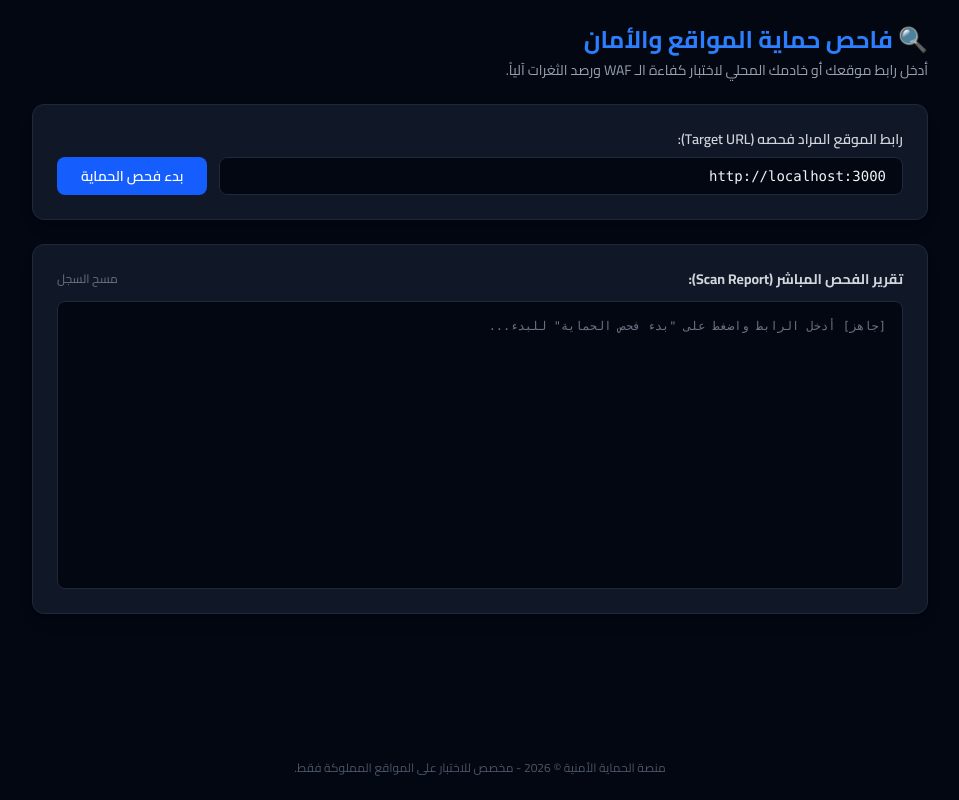
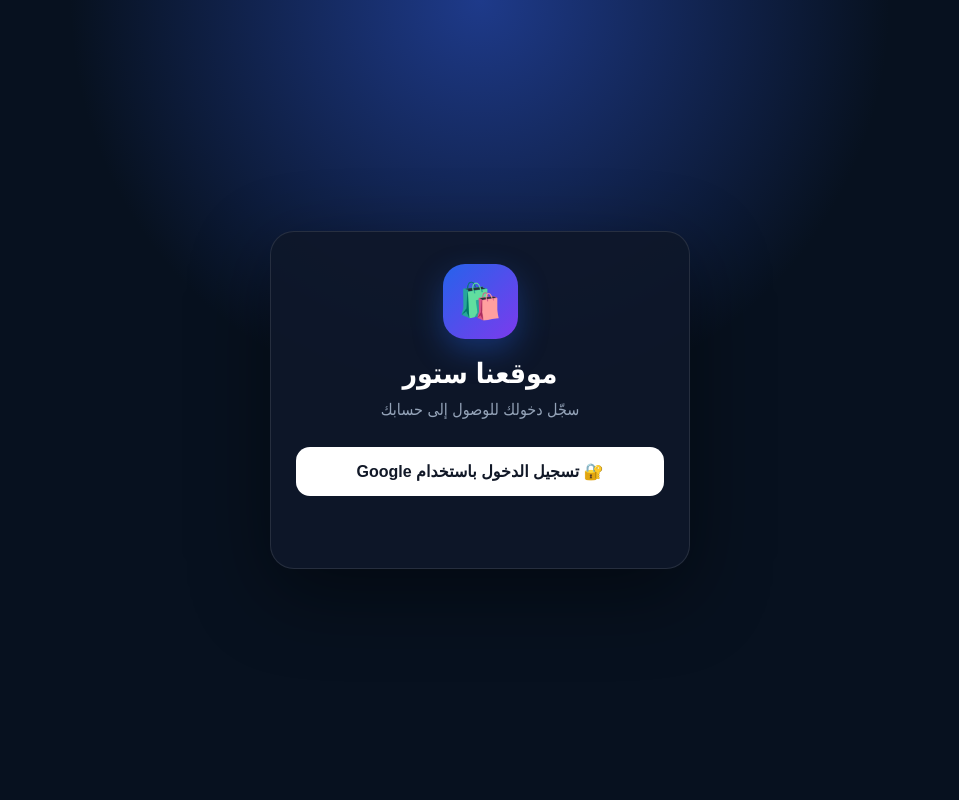
Before and after one commit to okjig469852-wq/Tst, a plain HTML site: page index.html in a window 1280 px wide. Shown: the whole page, without its empty margins (160-1119 px from the left). Drawn offline with nearby package versions, Linux system fonts and the light colour scheme.

Commit message:
Update index.html

```diff
--- a/index.html
+++ b/index.html
@@ -1,134 +1,205 @@
 <!DOCTYPE html>
 <html lang="ar" dir="rtl">
 <head>
-    <meta charset="UTF-8">
-    <meta name="viewport" content="width=device-width, initial-scale=1.0">
-    <title>فاحص ثغرات وحماية المواقع (WAF Scanner)</title>
-    <script src="https://cdn.jsdelivr.net/npm/@tailwindcss/browser@4"></script>
-    <link href="https://fonts.googleapis.com/css2?family=Cairo:wght@400;600;700&display=swap" rel="stylesheet">
-    <style>body { font-family: 'Cairo', sans-serif; }</style>
+  <meta charset="UTF-8">
+  <meta name="viewport" content="width=device-width, initial-scale=1.0">
+
+  <title>موقعنا ستور | تسجيل الدخول</title>
+
+  <style>
+    * {
+      box-sizing: border-box;
+    }
+
+    body {
+      margin: 0;
+      min-height: 100vh;
+      font-family: Arial, Tahoma, sans-serif;
+      background:
+        radial-gradient(circle at top, #1e3a8a, transparent 40%),
+        #07111f;
+      color: white;
+      display: flex;
+      align-items: center;
+      justify-content: center;
+      padding: 20px;
+    }
+
+    .card {
+      width: 100%;
+      max-width: 420px;
+      padding: 32px 25px;
+      border: 1px solid rgba(255,255,255,.1);
+      border-radius: 24px;
+      background: rgba(15,23,42,.92);
+      box-shadow: 0 25px 80px rgba(0,0,0,.45);
+      text-align: center;
+    }
+
+    .logo {
+      width: 75px;
+      height: 75px;
+      margin: 0 auto 18px;
+      border-radius: 22px;
+      display: flex;
+      align-items: center;
+      justify-content: center;
+      font-size: 35px;
+      background: linear-gradient(135deg, #2563eb, #7c3aed);
+      box-shadow: 0 12px 30px rgba(37,99,235,.35);
+    }
+
+    h1 {
+      margin: 0;
+      font-size: 28px;
+    }
+
+    .subtitle {
+      color: #94a3b8;
+      margin: 10px 0 28px;
+    }
+
+    button {
+      width: 100%;
+      border: 0;
+      border-radius: 14px;
+      padding: 15px;
+      font-size: 16px;
+      font-weight: bold;
+      cursor: pointer;
+      transition: .2s;
+    }
+
+    button:active {
+      transform: scale(.98);
+    }
+
+    #loginBtn {
+      background: white;
+      color: #111827;
+    }
+
+    #loginBtn:hover {
+      background: #e5e7eb;
+    }
+
+    #logoutBtn {
+      display: none;
+      margin-top: 12px;
+      background: #dc2626;
+      color: white;
+    }
+
+    #userBox {
+      display: none;
+      margin-top: 22px;
+      padding: 20px;
+      border-radius: 18px;
+      background: rgba(2,6,23,.7);
+      border: 1px solid rgba(255,255,255,.08);
+    }
+
+    #photo {
+      display: none;
+      width: 78px;
+      height: 78px;
+      border-radius: 50%;
+      object-fit: cover;
+      margin: 0 auto 12px;
+      border: 3px solid #3b82f6;
+    }
+
+    #name {
+      margin: 8px 0;
+    }
+
+    #email {
+      margin: 0;
+      color: #94a3b8;
+      word-break: break-word;
+      font-size: 14px;
+    }
+
+    #status {
+      min-height: 22px;
+      margin-top: 18px;
+      color: #93c5fd;
+      font-size: 14px;
+    }
+
+    .loading {
+      opacity: .6;
+      pointer-events: none;
+    }
+
+    .success {
+      color: #4ade80 !important;
+    }
+
+    .error {
+      color: #f87171 !important;
+    }
+  </style>
 </head>
-<body class="bg-gray-950 text-gray-100 min-h-screen flex flex-col p-6">
 
-    <!-- رأس الصفحة -->
-    <header class="max-w-4xl mx-auto w-full mb-6">
-        <h1 class="text-2xl font-bold text-blue-500">🔍 فاحص حماية المواقع والأمان</h1>
-        <p class="text-gray-400 text-sm mt-1">أدخل رابط موقعك أو خادمك المحلي لاختبار كفاءة الـ WAF ورصد الثغرات آلياً.</p>
-    </header>
+<body>
 
-    <!-- محتوى الأداة -->
-    <main class="max-w-4xl mx-auto w-full space-y-6">
+  <main class="card">
 
-        <!-- حقل إدخال الرابط -->
-        <div class="bg-gray-900 border border-gray-800 p-6 rounded-xl shadow-lg">
-            <label class="block text-sm font-semibold mb-2 text-gray-300">رابط الموقع المراد فحصه (Target URL):</label>
-            <div class="flex gap-3">
-                <input type="text" id="targetUrl" value="http://localhost:3000" placeholder="مثال: http://localhost:3000"
-                    class="flex-1 bg-gray-950 border border-gray-800 rounded-lg px-4 py-2 focus:outline-none focus:border-blue-500 text-sm font-mono">
-                <button onclick="startScanning()" id="scanBtn" class="bg-blue-600 hover:bg-blue-700 text-white font-semibold px-6 py-2 rounded-lg transition duration-200 text-sm">
-                    بدء فحص الحماية
-                </button>
-            </div>
-        </div>
+    <div class="logo">🛍️</div>
 
-        <!-- سجل نتائج الفحص (Live Output) -->
-        <div class="bg-gray-900 border border-gray-800 p-6 rounded-xl shadow-lg">
-            <div class="flex justify-between items-center mb-3">
-                <h3 class="font-bold text-sm text-gray-300">تقرير الفحص المباشر (Scan Report):</h3>
-                <button onclick="clearLogs()" class="text-xs text-gray-500 hover:text-gray-300">مسح السجل</button>
-            </div>
-            <div id="scanLog" class="bg-gray-950 font-mono text-xs text-gray-300 p-4 rounded-lg h-72 overflow-y-auto border border-gray-800 space-y-2">
-                <div class="text-gray-500">[جاهز] أدخل الرابط واضغط على "بدء فحص الحماية" للبدء...</div>
-            </div>
-        </div>
+    <h1>موقعنا ستور</h1>
 
-    </main>
+    <p class="subtitle">
+      سجّل دخولك للوصول إلى حسابك
+    </p>
 
-    <!-- الفوتر -->
-    <footer class="max-w-4xl mx-auto w-full text-center text-xs text-gray-600 mt-auto pt-6">
-        منصة الحماية الأمنية © 2026 - مخصص للاختبار على المواقع المملوكة فقط.
-    </footer>
+    <button id="loginBtn">
+      🔐 تسجيل الدخول باستخدام Google
+    </button>
 
-    <!-- كود الجافاسكريبت الخاص بعملية الفحص -->
-    <script>
-        const scanLog = document.getElementById('scanLog');
-        const scanBtn = document.getElementById('scanBtn');
+    <section id="userBox">
 
-        function appendLog(message, type = 'info') {
-            const time = new Date().toLocaleTimeString();
-            let colorClass = 'text-gray-300';
+      <img id="photo" alt="صورة المستخدم">
 
-            if (type === 'success') colorClass = 'text-green-400';
-            if (type === 'warning') colorClass = 'text-amber-400';
-            if (type === 'danger') colorClass = 'text-red-400';
+      <h3 id="name"></h3>
 
-            scanLog.innerHTML += `<div class="${colorClass}">[${time}] ${message}</div>`;
-            scanLog.scrollTop = scanLog.scrollHeight;
-        }
+      <p id="email"></p>
 
-        function clearLogs() {
-            scanLog.innerHTML = '<div class="text-gray-500">[تم مسح السجل]</div>';
-        }
+    </section>
 
-        async function startScanning() {
-            let baseUrl = document.getElementById('targetUrl').value.trim();
-            if (!baseUrl) {
-                alert('الرجاء إدخال رابط صالح!');
-                return;
-            }
+    <button id="logoutBtn">
+      🚪 تسجيل الخروج
+    </button>
 
-            // إزالة الشرطة المائلة الأخيرة إن وجدت لتوحيد الرابط
-            if (baseUrl.endsWith('/')) {
-                baseUrl = baseUrl.slice(0, -1);
-            }
+    <div id="status"></div>
 
-            scanBtn.disabled = true;
-            scanBtn.classList.add('opacity-50', 'cursor-not-allowed');
-            scanBtn.textContent = 'جاري الفحص...';
+  </main>
 
-            appendLog(`[بدء الفحص] الهدف: ${baseUrl}`, 'info');
 
-            // قائمة الاختبارات والمسارات التجريبية
-            const testPayloads = [
-                { name: 'فحص SQL Injection', path: '/?id=1%27%20OR%20%271%27=%271' },
-                { name: 'فحص XSS Attack', path: '/?search=%3Cscript%3Ealert(1)%3C/script%3E' },
-                { name: 'فحص ملفات حساسة مخفية (.env)', path: '/.env' },
-                { name: 'فحص مسار لوحة الإدارة (/admin)', path: '/admin' }
-            ];
+  <!-- Firebase -->
+  <script type="module">
 
-            for (const test of testPayloads) {
-                const fullUrl = baseUrl + test.path;
-                try {
-                    appendLog(`جاري اختبار: ${test.name} ...`, 'info');
+    import { initializeApp }
+      from "https://www.gstatic.com/firebasejs/12.5.0/firebase-app.js";
 
-                    const response = await fetch(fullUrl, { method: 'GET' });
+    import {
+      getAuth,
+      GoogleAuthProvider,
+      signInWithPopup,
+      signOut,
+      onAuthStateChanged
+    } from "https://www.gstatic.com/firebasejs/12.5.0/firebase-auth.js";
 
-                    // تحليل الاستجابة
-                    if (response.status === 403) {
-                        appendLog(`✔ [محمي] ${test.name} -> تصدى الـ WAF للطلب بنجاح (رمز الاستجابة: 403 Forbidden)`, 'success');
-                    } else if (response.status === 429) {
-                        appendLog(`✔ [محمي] ${test.name} -> تم تفعيل تقييد المعدل (رمز الاستجابة: 429)`, 'success');
-                    } else if (response.status === 404) {
-                        appendLog(`ℹ [آمن] ${test.name} -> المسار غير موجود (404 Not Found)`, 'info');
-                    } else if (response.status === 200) {
-                        appendLog(`⚠ [تنبيه أمني] ${test.name} -> عَبَرَ الطلب بنجاح (رمز الاستجابة: 200). تأكد من حمايته!`, 'danger');
-                    } else {
-                        appendLog(`ℹ ${test.name} -> استجابة غير معتادة (Code: ${response.status})`, 'warning');
-                    }
+    import {
+      getDatabase,
+      ref,
+      set
+    } from "https://www.gstatic.com/firebasejs/12.5.0/firebase-database.js";
 
-                } catch (error) {
-                    appendLog(`❌ فشل الاتصال بالهدف أو السيرفر مغلق (${test.name}). تأكد من تشغيل السيرفر المحلي.`, 'danger');
-                }
 
-                // فاصل زمنية قصير بين كل فحص واختبار
-                await new Promise(resolve => setTimeout(resolve, 500));
-            }
+    // =========================================
+    // Firebase Configuration
+    // =========================================
 
-            appendLog(`[اكتمل الفحص] تم الانتهاء من فحص كافة البارامترات والمسارات.`, 'success');
-            scanBtn.disabled = false;
-            scanBtn.classList.remove('opacity-50', 'cursor-not-allowed');
-            scanBtn.textContent = 'بدء فحص الحماية';
-        }
-    </script>
-</body>
-</html>
+    const
```
